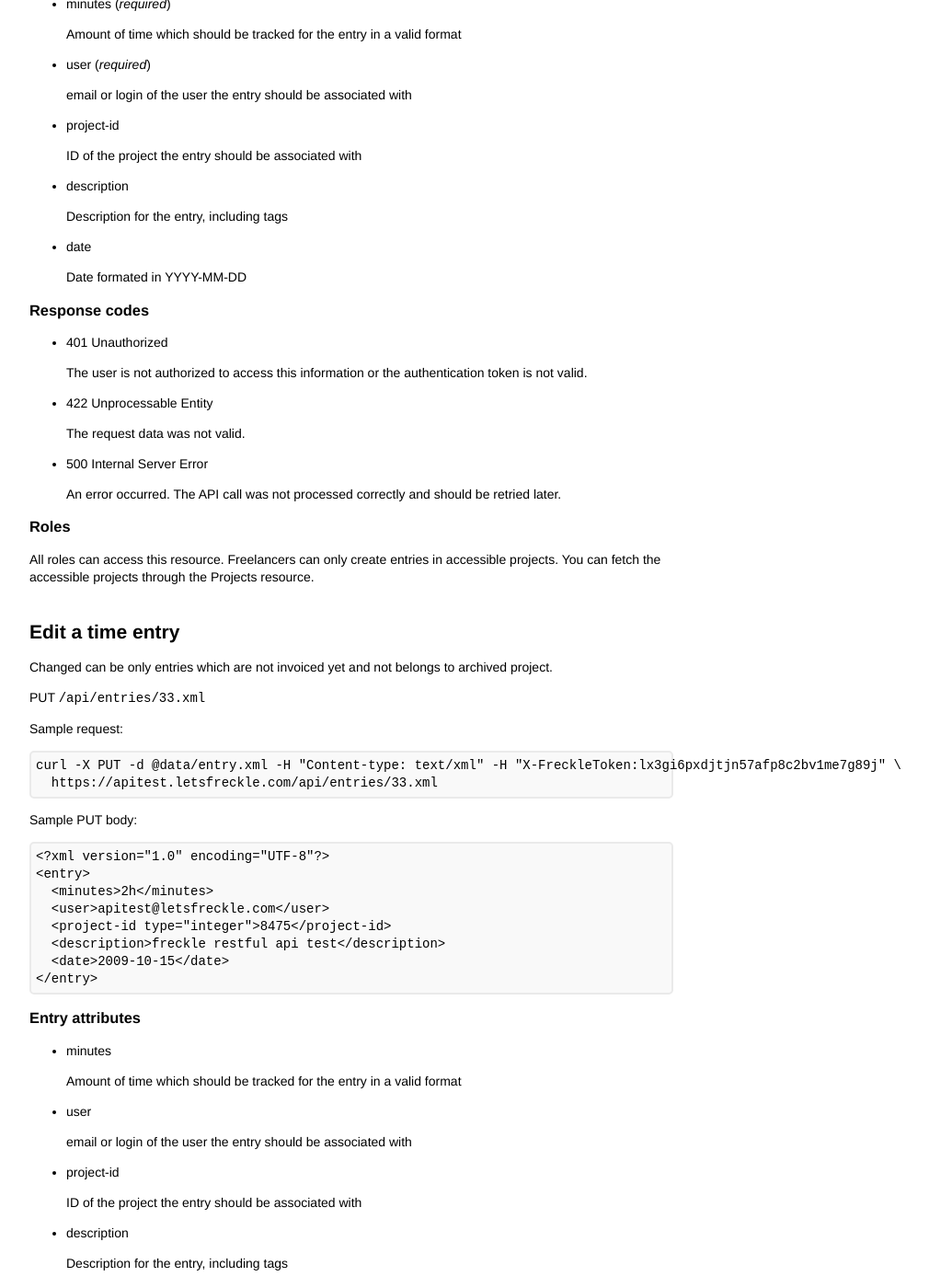
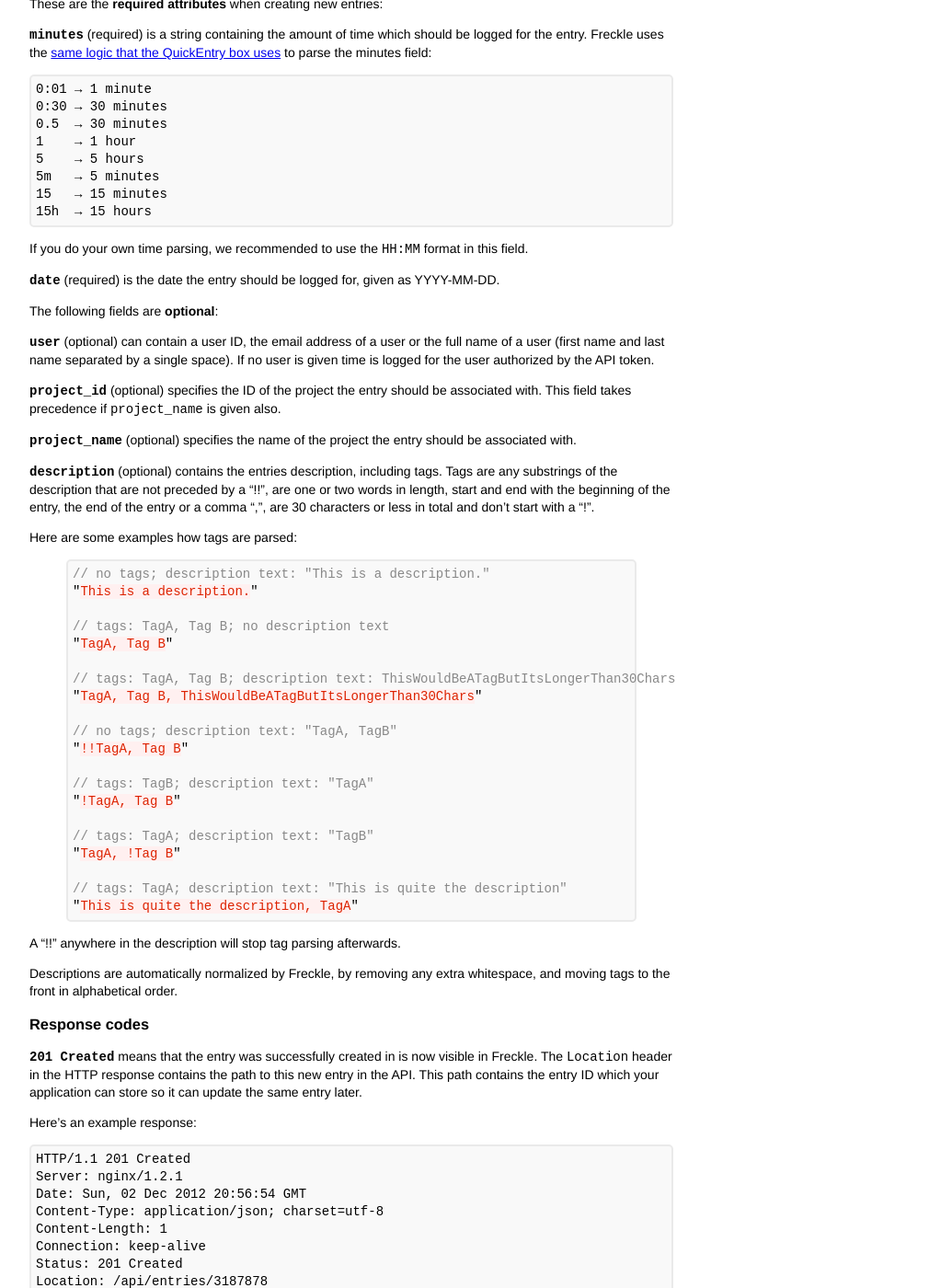
Before and after one commit to cheerful/freckle-apidocs, a Jekyll site: the page built from entries.md, in a window 1280 px wide and 1400 px high, scrolled down 2728 px. Shown: the whole window at 92% size, without its empty margins (258-1268 px from the left). Built offline with Jekyll 4.4.1, drawn with Linux system fonts in a browser that asks for light colours; nearby versions of some CDN libraries; Markdown is read by kramdown in place of the engine named in the settings; some of the changed text lies outside the part shown.

Commit message:
update the entry#create docs

```diff
--- a/entries.md
+++ b/entries.md
@@ -123,8 +123,8 @@ Creating an entry
 
     POST /api/entries.xml
 
-This call creates a single entry. The data for the entry must be given in the post body,
-as either XML or JSON.
+This call creates a single entry. The data for the entry must be given in the
+post body, as either XML or JSON.
 
 Sample request:
 
@@ -186,43 +186,102 @@ Try this example on <a href="http://hurl.it/hurls/e3ad022b4f7b750f98dc70245c3cf9
 
 ### Entry attributes
 
-* minutes (*required*)
+These are the **required attributes** when creating new entries:
 
-  Amount of time which should be tracked for the entry in a valid format
+**`minutes`** (required) is a string containing the amount of time which should be
+logged for the entry. Freckle uses the <a href="http://letsfreckle.com/blog/2011/10/more-than-meets-the-eye-the-quick-entry-box/">same logic that the QuickEntry box uses</a>
+to parse the minutes field:
 
-* user (*required*)
+    0:01 → 1 minute
+    0:30 → 30 minutes
+    0.5  → 30 minutes
+    1    → 1 hour
+    5    → 5 hours
+    5m   → 5 minutes
+    15   → 15 minutes
+    15h  → 15 hours
 
-  email or login of the user the entry should be associated with
+If you do your own time parsing, we recommended to use the `HH:MM` format
+in this field.
 
-* project-id
+**`date`** (required) is the date the entry should be logged for, given as YYYY-MM-DD.
 
-  ID of the project the entry should be associated with
+The following fields are **optional**:
 
-* description
+**`user`** (optional) can contain a user ID, the email address of a user
+or the full name of a user (first name and last name separated by a single space).
+If no user is given time is logged for the user authorized by the API token.
 
-  Description for the entry, including tags
+**`project_id`** (optional) specifies the ID of the project the entry should be
+associated with. This field takes precedence if `project_name` is given also.
 
-* date
+**`project_name`** (optional) specifies the name of the project the entry should be
+associated with.
 
-  Date formated in YYYY-MM-DD
+**`description`** (optional) contains the entries description, including tags. Tags are any
+substrings of the description that are not preceded by a "!!",
+are one or two words in length, start and end with the beginning of the
+entry, the end of the entry or a comma ",", are 30 characters or less in
+total and don't start with a "!".
+
+Here are some examples how tags are parsed:
+
+{% highlight js %}
+// no tags; description text: "This is a description."
+"This is a description."
+
+// tags: TagA, Tag B; no description text
+"TagA, Tag B"
+
+// tags: TagA, Tag B; description text: ThisWouldBeATagButItsLongerThan30Chars
+"TagA, Tag B, ThisWouldBeATagButItsLongerThan30Chars"
+
+// no tags; description text: "TagA, TagB"
+"!!TagA, Tag B"
+
+// tags: TagB; description text: "TagA"
+"!TagA, Tag B"
+
+// tags: TagA; description text: "TagB"
+"TagA, !Tag B"
+
+// tags: TagA; description text: "This is quite the description"
+"This is quite the description, TagA"
+{% endhighlight %}
+
+A "!!" anywhere in the description will stop tag parsing afterwards.
+
+Descriptions are automatically normalized by Freckle, by removing any extra whitespace,
+and moving tags to the front in alphabetical order.
 
 ### Response codes
 
-* 401 Unauthorized
+**`201 Created`** means that the entry was successfully created in is now visible in Freckle. The `Location` header in the HTTP response contains the path to this
+new entry in the API. This path contains the entry ID which your application can
+store so it can update the same entry later.
 
-  The user is not authorized to access this information or the authentication token is not valid.
+Here's an example response:
 
-* 422 Unprocessable Entity
+    HTTP/1.1 201 Created
+    Server: nginx/1.2.1
+    Date: Sun, 02 Dec 2012 20:56:54 GMT
+    Content-Type: application/json; charset=utf-8
+    Content-Length: 1
+    Connection: keep-alive
+    Status: 201 Created
+    Location: /api/entries/3187878
+    X-Runtime: 33
+    Cache-Control: private, max-age=0, must-revalidate
 
-  The request data was not valid.
-
-* 500 Internal Server Error
-
-  An error occurred. The API call was not processed correctly and should be retried later.
+**`422 Unprocessable Entity`** means the request data was not valid, for example a
+required field was omitted, or the exact same entry was submitted within the last
+minute (this prevents duplicates).
 
 ### Roles
 
-All roles can access this resource. Freelancers can only create entries in accessible projects. You can fetch the accessible projects through the Projects resource.
+All roles can access this resource. Freelancers can only create entries in
+for projects which they currently have access to (you can query the list of
+projects through the Projects resource.
 
 Edit a time entry
 ---------------------
```
